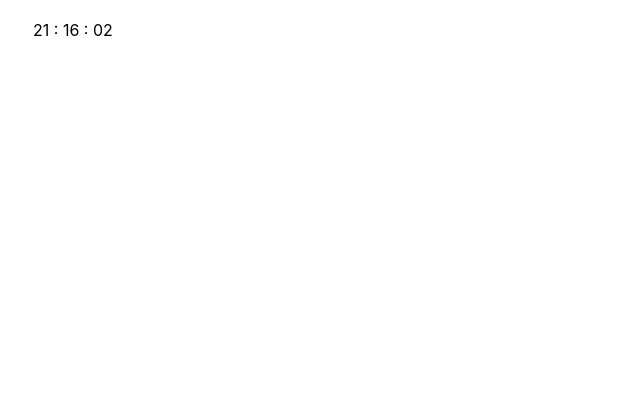
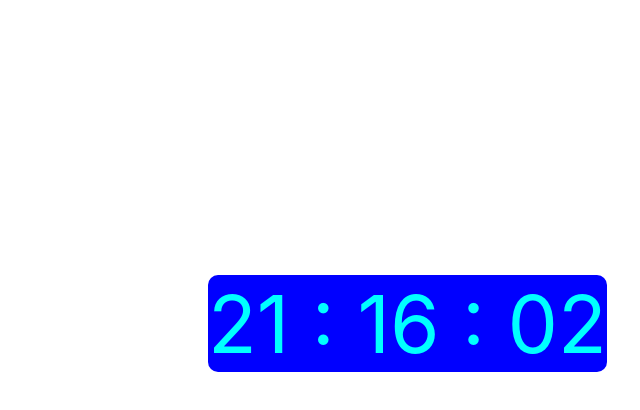
Before and after one commit to NovikovRomanV/kabzda1, a React (Create React App) app: page / in a window 1280 px wide. Shown: the top 410 px of the page, without its empty margins (307-947 px from the left). Built offline with nearby package versions, Linux system fonts and the light colour scheme.

Commit message:
add Clock.module.css

```diff
--- /dev/null
+++ b/src/components/Clock/Clock.module.css
@@ -0,0 +1,22 @@
+.clock {
+    color: aqua;
+    font-size: 5em;
+    width: content-box;
+    position: absolute;
+    top: 50%;
+    left: 50%;
+    margin: -125px 0 0 -125px;
+    background-color: blue;
+    border-radius: 10px;
+}
+
+.App {
+    width: 100%;
+    height: 100%;
+    position: absolute;
+    top: 0;
+    left: 0;
+    overflow: auto;
+
+
+}
--- a/src/components/Clock/Clock.tsx
+++ b/src/components/Clock/Clock.tsx
@@ -1,4 +1,5 @@
 import React, {useEffect, useState} from "react";
+import s from "./Clock.module.css"
 
 export const Clock = () => {
     const clock = () => {
@@ -6,10 +7,13 @@ export const Clock = () => {
         const hours = time.getHours() < 10 ? "0" + time.getHours() : time.getHours();
         const minutes = time.getMinutes() < 10 ? "0" + time.getMinutes() : time.getMinutes();
         const seconds = time.getSeconds() < 10 ? "0" + time.getSeconds() : time.getSeconds();
+        const timeClock = [time]
 
-        return <>
+        // return timeClock.map(tc => <div>{hours}:{minutes}:{seconds}</div>)
+
+        return <div className={s.clock}>
             {hours} : {minutes} : {seconds}
-        </>
+        </div>
 
     }
     const [count, setCount] = useState(0)
```
